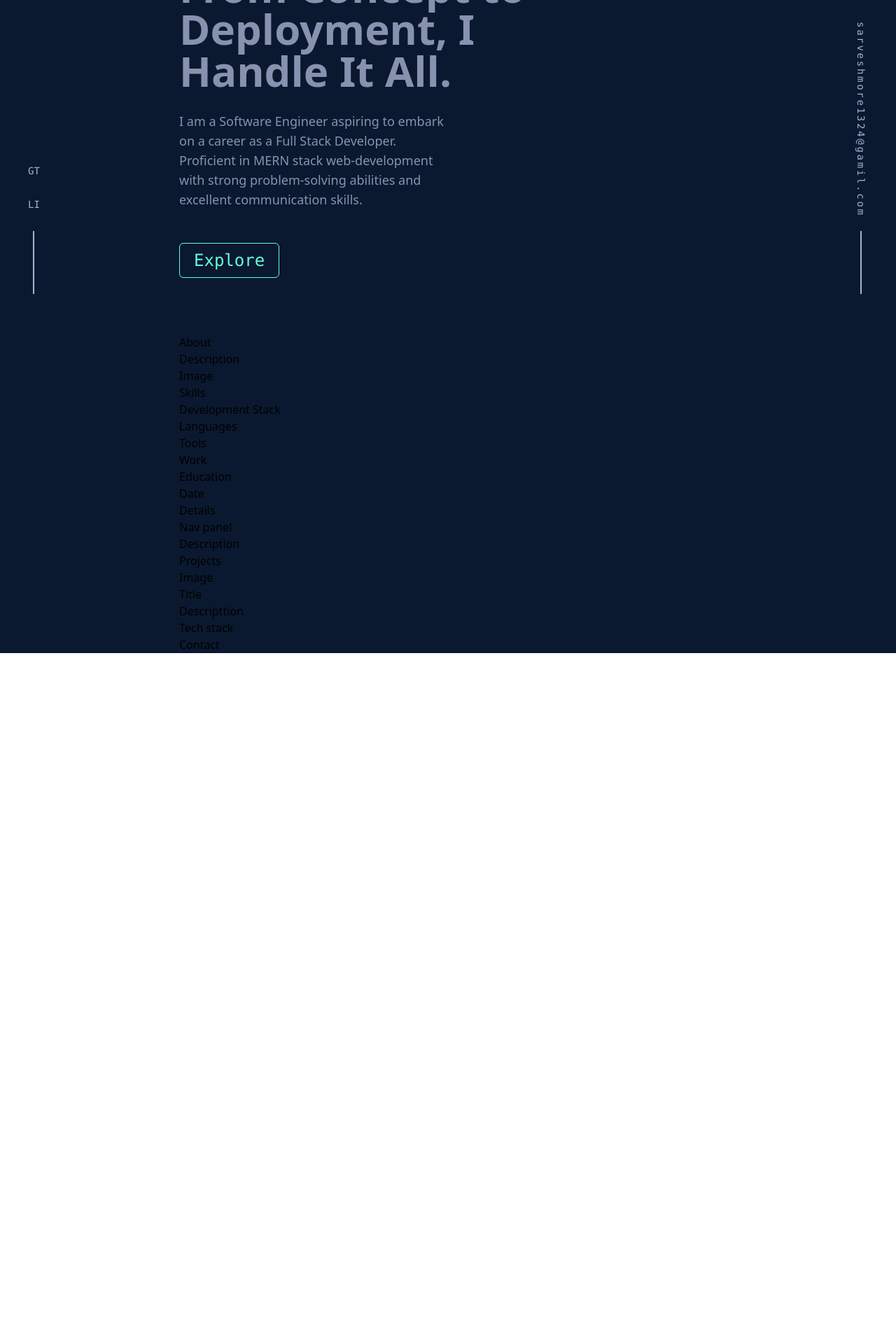
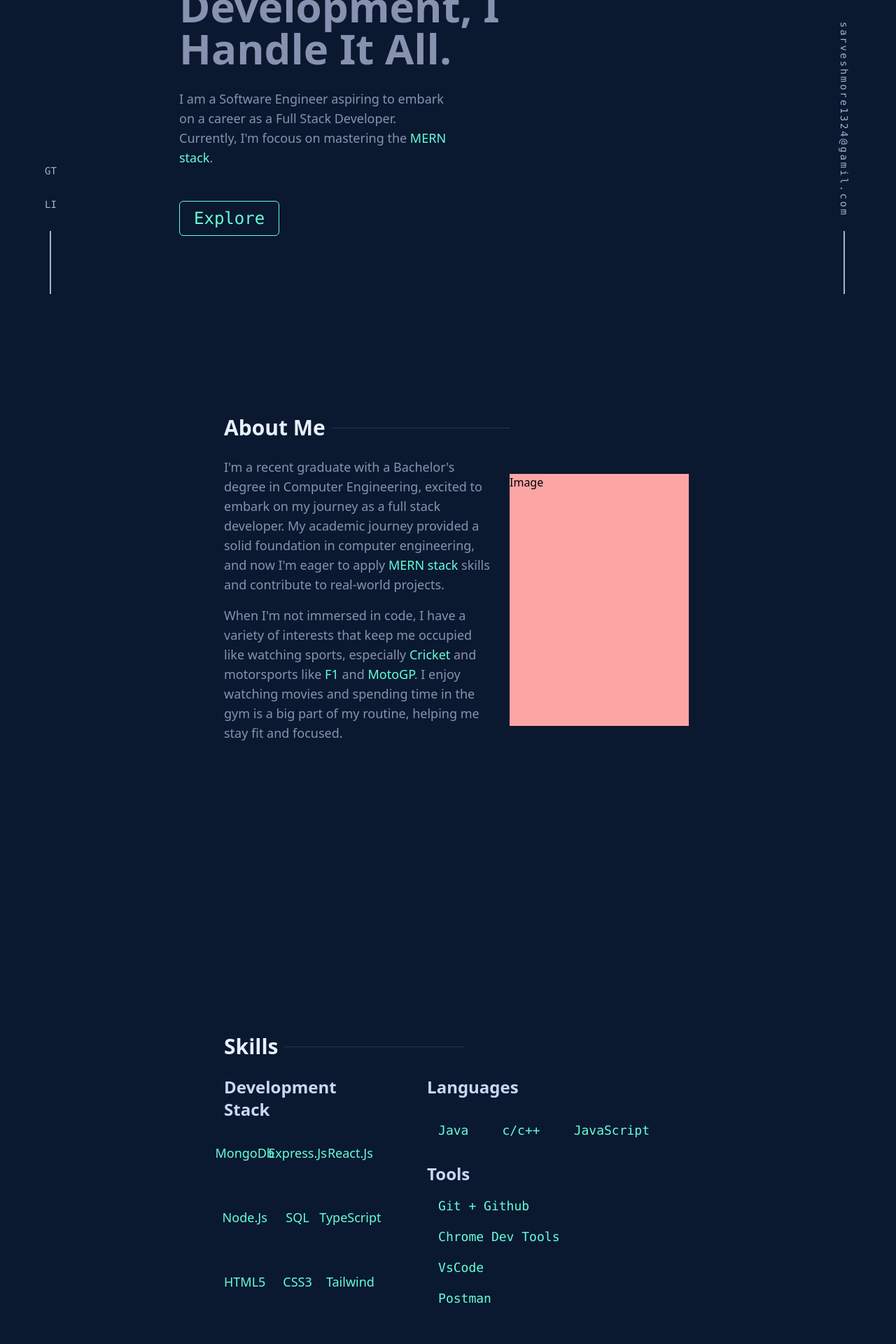
Before and after one commit to MoreSarvesh/Portfolio, a React (Vite) app: page / in a window 1280 px wide. Shown: the part 380-2300 px from the top of the page at 70% size. Before the commit the page ends 1313 px from the top, so only its background shows below. Built offline with nearby package versions, Linux system fonts and the light colour scheme.

Commit message:
About and Skills section adde

```diff
--- a/src/components/About.jsx
+++ b/src/components/About.jsx
@@ -2,11 +2,33 @@ import React from "react";
 
 const About = () => {
   return (
-    <div>
-      <h1>About</h1>
-      <div>Description</div>
-      <div>Image</div>
-    </div>
+    <section className="py-52 px-16 ">
+      <h1 className="font-sans font-bold text-3xl relative after:absolute text-my-white after:top-1/2 after:bg-my-lightest-navy after:ml-2 after:h-px after:inline-block after:w-2/5 mb-6">
+        About Me
+      </h1>
+      <div className="flex flex-row flex-grow">
+        <div className="min-w-[60%] flex flex-col gap-4 text-my-slate text-lg">
+          <p>
+            I'm a recent graduate with a Bachelor's degree in Computer
+            Engineering, excited to embark on my journey as a full stack
+            developer. My academic journey provided a solid foundation in
+            computer engineering, and now I'm eager to apply{" "}
+            <span className="text-my-green">MERN stack</span> skills and
+            contribute to real-world projects.
+          </p>
+          <p>
+            When I'm not immersed in code, I have a variety of interests that
+            keep me occupied like watching sports, especially{" "}
+            <span className="text-my-green">Cricket</span> and motorsports like{" "}
+            <span className="text-my-green">F1</span> and{" "}
+            <span className="text-my-green">MotoGP</span>. I enjoy watching
+            movies and spending time in the gym is a big part of my routine,
+            helping me stay fit and focused.
+          </p>
+        </div>
+        <div className="bg-red-300 min-w-[40%] m-6">Image</div>
+      </div>
+    </section>
   );
 };
 
--- a/src/components/Hero.jsx
+++ b/src/components/Hero.jsx
@@ -2,18 +2,18 @@ import React from "react";
 
 const Hero = () => {
   return (
-    <section id="hero" className="py-20">
+    <section id="hero" className="py-12">
       <div className="text-lg text-my-green font-mono">Hi, my name is</div>
       <div className="text-7xl font-sans font-bold text-my-lightest-slate leading-relaxed">
         Sarvesh More.
       </div>
-      <div className="text-6xl w-3/4 font-sans font-bold text-my-slate">
-        From Concept to Deployment, I Handle It All.
+      <div className="text-6xl w-10/12 font-sans font-bold text-my-slate">
+        From Concept to Development, I Handle It All.
       </div>
       <div className="text-lg font-sans text-my-slate w-1/2 leading-relax mt-7">
         I am a Software Engineer aspiring to embark on a career as a Full Stack
-        Developer. Proficient in MERN stack web-development with strong
-        problem-solving abilities and excellent communication skills.
+        Developer. Currently, I'm focous on mastering the{" "}
+        <span className="text-my-green">MERN stack</span>.
       </div>
       <button className="px-5 py-2 bg-transparent border rounded-md border-my-green text-my-green mt-12 text-2xl font-mono">
         Explore
--- a/src/components/Main.jsx
+++ b/src/components/Main.jsx
@@ -9,7 +9,7 @@ import Skills from "./Skills";
 const Main = () => {
   return (
     <div className="bg-my-navy px-64">
-      <ul className="flex flex-col gap-7 social-links text-my-light-slate pl-10 text-sm font-mono">
+      <ul className="flex flex-col gap-7 social-links text-my-light-slate pl-16 text-sm font-mono">
         <li className="hover:text-my-green">
           <a href="http://">GT</a>
         </li>
@@ -26,7 +26,7 @@ const Main = () => {
       <div>
         <a
           href="mailto:sarveshmore1324@gmail.com"
-          className="text-write-mode-vertical text-my-light-slate text-sm hover:text-my-green font-mono pr-10"
+          className="text-write-mode-vertical text-my-light-slate text-sm hover:text-my-green font-mono pr-16"
         >
           sarveshmore1324@gamil.com
         </a>
--- a/src/components/Skills.jsx
+++ b/src/components/Skills.jsx
@@ -2,12 +2,66 @@ import React from "react";
 
 const Skills = () => {
   return (
-    <div>
-      <h1>Skills</h1>
-      <div>Development Stack</div>
-      <div>Languages</div>
-      <div>Tools</div>
-    </div>
+    <section className="py-52 px-16">
+      <h1 className="font-sans font-bold text-3xl relative after:absolute text-my-white after:top-1/2 after:bg-my-lightest-navy after:ml-2 after:h-px after:inline-block after:w-2/5 mb-6">
+        Skills
+      </h1>
+      <div className="flex gap-12">
+        <div className="flex-grow max-w-[50%]">
+          <h2 className="font-sans font-bold text-2xl text-my-lightest-slate">
+            Development Stack
+          </h2>
+          <ul className="grid grid-cols-3 justify-items-center">
+            <li className="p-4 text-my-green text-lg mr-4 my-4">MongoDb</li>
+            <li className="p-4 text-my-green text-lg mr-4 my-4">Express.Js</li>
+            <li className="p-4 text-my-green text-lg mr-4 my-4">React.Js</li>
+            <li className="p-4 text-my-green text-lg mr-4 my-4">Node.Js</li>
+            <li className="p-4 text-my-green text-lg mr-4 my-4">SQL</li>
+            <li className="p-4 text-my-green text-lg mr-4 my-4">TypeScript</li>
+            <li className="p-4 text-my-green text-lg mr-4 my-4">HTML5</li>
+            <li className="p-4 text-my-green text-lg mr-4 my-4">CSS3</li>
+            <li className="p-4 text-my-green text-lg mr-4 my-4">Tailwind</li>
+          </ul>
+        </div>
+        <div className="flex flex-col ml-4">
+          <div>
+            <h2 className="font-sans font-bold text-2xl text-my-lightest-slate">
+              Languages
+            </h2>
+            <ul className="flex flex-nowrap">
+              <li className="text-my-green font-mono text-lg p-4 mr-4 my-4">
+                Java
+              </li>
+              <li className="text-my-green font-mono text-lg p-4 mr-4 my-4">
+                c/c++
+              </li>
+              <li className="text-my-green font-mono text-lg p-4 mr-4 my-4">
+                JavaScript
+              </li>
+            </ul>
+          </div>
+          <div>
+            <h2 className="font-sans font-bold text-2xl text-my-lightest-slate">
+              Tools
+            </h2>
+            <ul>
+              <li className="text-my-green font-mono text-lg pl-4 mr-4 my-4">
+                Git + Github
+              </li>
+              <li className="text-my-green font-mono text-lg pl-4 mr-4 my-4">
+                Chrome Dev Tools
+              </li>
+              <li className="text-my-green font-mono text-lg pl-4 mr-4 my-4">
+                VsCode
+              </li>
+              <li className="text-my-green font-mono text-lg pl-4 mr-4 my-4">
+                Postman
+              </li>
+            </ul>
+          </div>
+        </div>
+      </div>
+    </section>
   );
 };
 
```
